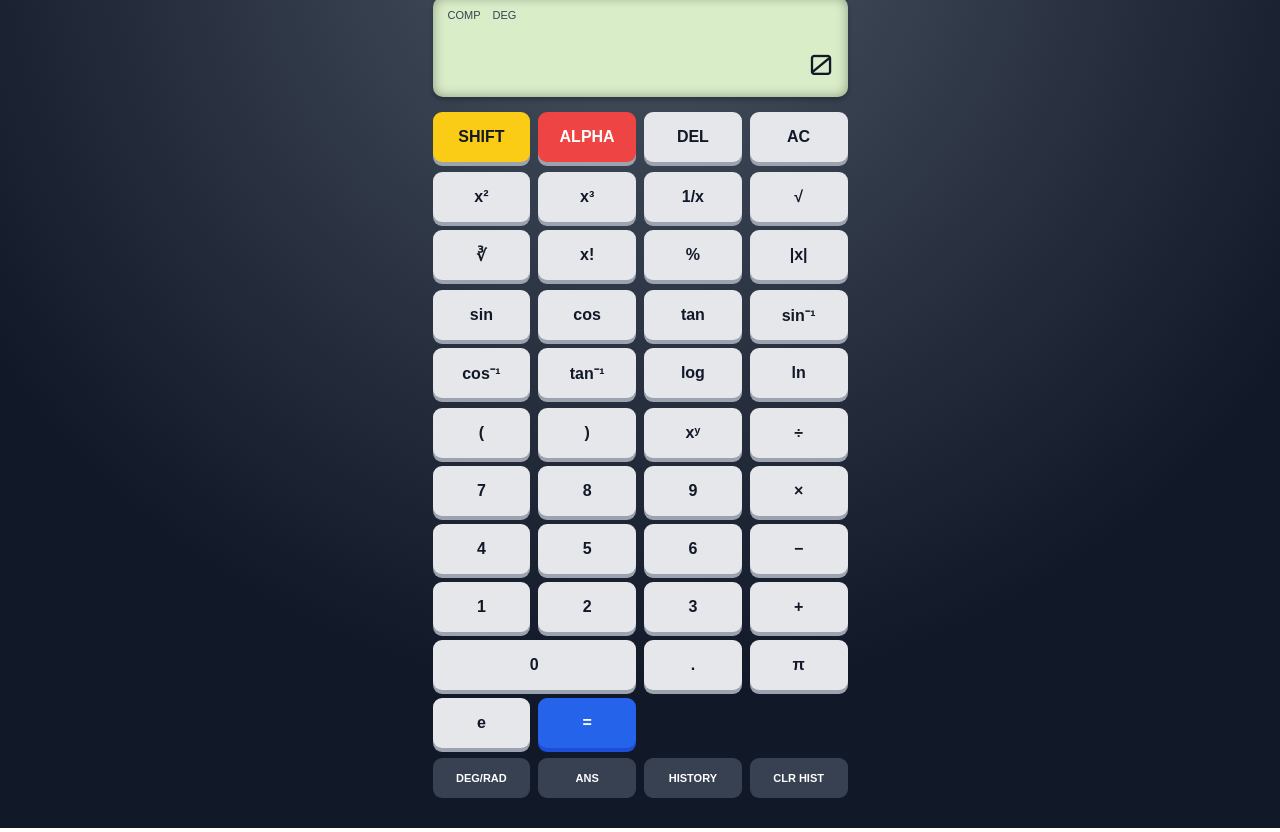
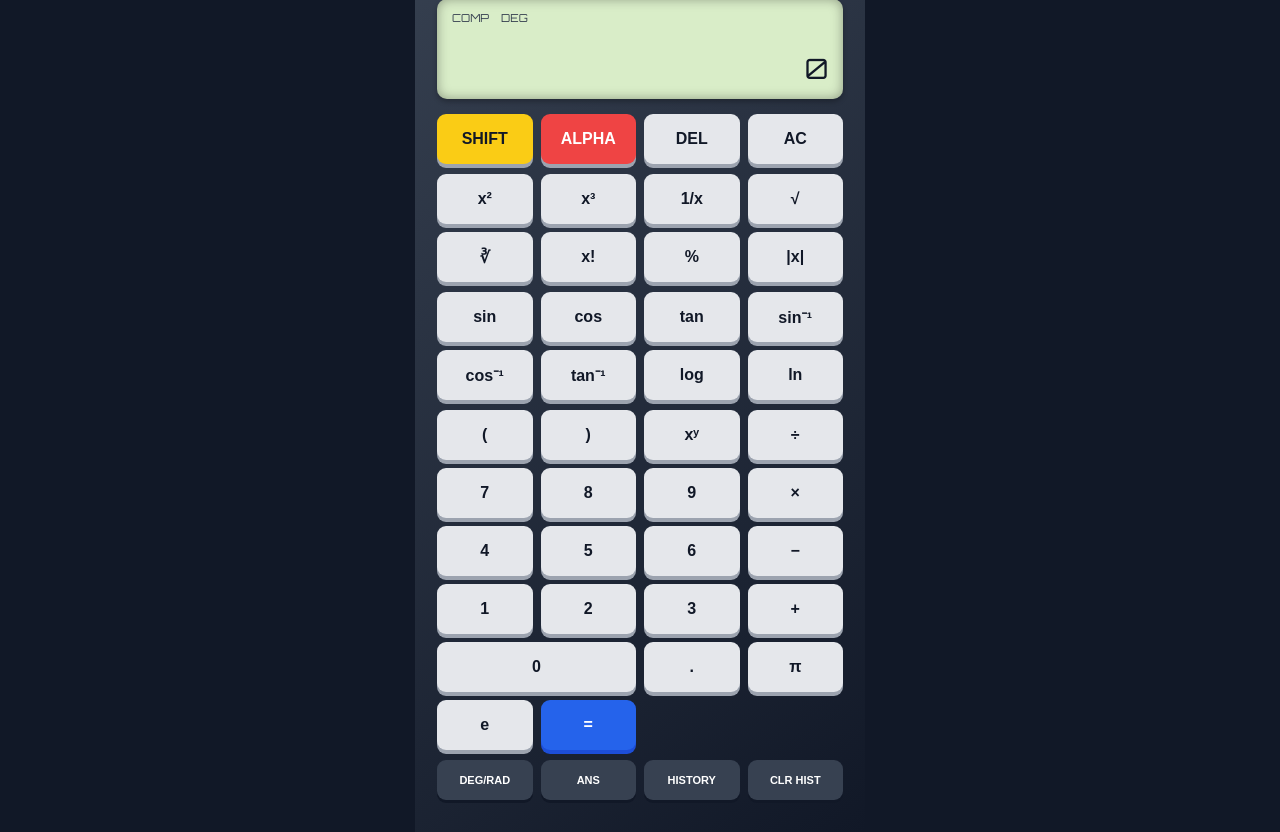
Before and after one commit to Claxer/CASIO-FX-991-ES-PLUS, a plain HTML site: page index.html in a window 1280 px wide. Shown: the part 85-917 px from the top of the page. Drawn offline with Linux system fonts and the light colour scheme.

Commit message:
Refactor and enhance CSS for calculator layout

```diff
--- a/style.css
+++ b/style.css
@@ -1,40 +1,51 @@
+/* =====================================================
+   RESET
+===================================================== */
+
 * {
     box-sizing: border-box;
     margin: 0;
     padding: 0;
 }
 
+
+/* =====================================================
+   PAGE
+===================================================== */
+
+html,
 body {
 
-    min-height: 100vh;
+    width: 100%;
+    min-width: 450px;
 
-    display: flex;
-    justify-content: center;
-    align-items: center;
+    min-height: 850px;
 
-    padding: 20px;
-
-    background:
-        radial-gradient(
-            circle at top,
-            #4b5563,
-            #111827 70%
-        );
+    margin: 0;
+    padding: 0;
 
     font-family: Arial, sans-serif;
+
+    background: #111827;
+
+    overflow: auto;
 
 }
 
 
-/* CALCULATOR */
+/* =====================================================
+   CALCULATOR WINDOW
+===================================================== */
 
-.calculator {
+.calculator-window {
 
-    width: 430px;
+    width: 450px;
 
-    padding: 22px;
+    min-width: 450px;
 
-    border-radius: 24px;
+    min-height: 850px;
+
+    margin: 0 auto;
 
     background:
         linear-gradient(
@@ -43,16 +54,40 @@ body {
             #111827
         );
 
-    box-shadow:
-        0 30px 60px rgba(0,0,0,.55),
-        inset 0 1px 2px rgba(255,255,255,.15);
+    overflow: visible;
 
 }
 
 
-/* TOP */
+/* =====================================================
+   CALCULATOR CONTENT
+===================================================== */
+
+.calculator-content {
+
+    width: 100%;
+
+    min-height: 850px;
+
+    padding: 22px;
+
+    background:
+        linear-gradient(
+            145deg,
+            #374151,
+            #111827
+        );
+
+}
+
+
+/* =====================================================
+   CASIO HEADER
+===================================================== */
 
 .calculator-top {
+
+    width: 100%;
 
     display: flex;
 
@@ -64,6 +99,7 @@ body {
 
 }
 
+
 .brand h1 {
 
     color: white;
@@ -74,20 +110,23 @@ body {
 
 }
 
+
 .brand span {
 
     display: block;
+
+    margin-top: 4px;
 
     color: #d1d5db;
 
     font-size: 13px;
 
-    margin-top: 4px;
-
 }
 
 
-/* SOLAR PANEL */
+/* =====================================================
+   SOLAR PANEL
+===================================================== */
 
 .solar-panel {
 
@@ -101,7 +140,12 @@ body {
 
     border: 2px solid #4b5563;
 
+    border-radius: 2px;
+
+    overflow: hidden;
+
 }
+
 
 .solar-panel div {
 
@@ -112,57 +156,83 @@ body {
 }
 
 
-/* DISPLAY */
+.solar-panel div:last-child {
+
+    border-right: none;
+
+}
+
+
+/* =====================================================
+   DISPLAY
+===================================================== */
 
 .display-container {
+
+    width: 100%;
+
+    min-height: 100px;
+
+    padding: 12px 15px;
+
+    margin-bottom: 15px;
 
     background: #d9edc8;
 
     border-radius: 10px;
 
-    padding: 12px 15px;
-
-    margin-bottom: 15px;
-
-    min-height: 100px;
-
     box-shadow:
-        inset 0 0 12px rgba(0,0,0,.35),
-        0 3px 5px rgba(0,0,0,.25);
+        inset 0 0 12px rgba(0, 0, 0, .35),
+        0 3px 5px rgba(0, 0, 0, .25);
 
 }
 
+
 .display-status {
+
+    width: 100%;
+
+    height: 18px;
 
     display: flex;
 
     gap: 12px;
 
-    font-size: 11px;
-
     color: #374151;
 
-    height: 18px;
+    font-family: "Orbitron", monospace;
+
+    font-size: 11px;
 
 }
 
+
 #history {
+
+    width: 100%;
 
     height: 20px;
 
+    overflow: hidden;
+
+    white-space: nowrap;
+
     text-align: right;
+
+    color: #4b5563;
 
     font-size: 13px;
 
-    color: #4b5563;
+}
 
-    overflow: hidden;
-
-}
 
 #screen {
 
+    display: block;
+
     width: 100%;
+
+    height: 38px;
 
     border: none;
 
@@ -170,25 +240,33 @@ body {
 
     background: transparent;
 
+    color: #111827;
+
     text-align: right;
 
     font-family: "Orbitron", monospace;
 
     font-size: 28px;
 
-    color: #111827;
+    caret-color: transparent;
 
 }
 
 
-/* BUTTON GROUPS */
+/* =====================================================
+   BUTTON ROWS
+===================================================== */
 
 .mode-buttons,
 .scientific-buttons,
 .buttons,
 .extra-buttons {
 
+    width: 100%;
+
     display: grid;
+
+    grid-template-columns: repeat(4, 1fr);
 
     gap: 8px;
 
@@ -196,32 +274,10 @@ body {
 
 }
 
-.mode-buttons {
 
-    grid-template-columns: repeat(4, 1fr);
-
-}
-
-.scientific-buttons {
-
-    grid-template-columns: repeat(4, 1fr);
-
-}
-
-.buttons {
-
-    grid-template-columns: repeat(4, 1fr);
-
-}
-
-.extra-buttons {
-
-    grid-template-columns: repeat(4, 1fr);
-
-}
-
-
-/* BUTTON */
+/* =====================================================
+   NORMAL BUTTONS
+===================================================== */
 
 button {
 
@@ -235,6 +291,8 @@ button {
 
     color: #111827;
 
+    font-family: Arial, sans-serif;
+
     font-size: 16px;
 
     font-weight: bold;
@@ -245,17 +303,19 @@ button {
         0 4px 0 #9ca3af;
 
     transition:
+        filter .15s,
         transform .1s,
-        box-shadow .1s,
-        filter .15s;
+        box-shadow .1s;
 
 }
+
 
 button:hover {
 
     filter: brightness(1.08);
 
 }
+
 
 button:active {
 
@@ -266,13 +326,16 @@ button:active {
 }
 
 
-/* SPECIAL BUTTONS */
+/* =====================================================
+   SPECIAL BUTTONS
+===================================================== */
 
 .yellow {
 
     background: #facc15;
 
 }
+
 
 .red {
 
@@ -281,6 +344,7 @@ button:active {
     color: white;
 
 }
+
 
 .equal {
 
@@ -293,6 +357,11 @@ button:active {
 
 }
 
+
+/* =====================================================
+   ZERO BUTTON
+===================================================== */
+
 .zero {
 
     grid-column: span 2;
@@ -300,17 +369,19 @@ button:active {
 }
 
 
-/* EXTRA BUTTONS */
+/* =====================================================
+   EXTRA BUTTONS
+===================================================== */
 
 .extra-buttons button {
 
     height: 40px;
 
-    font-size: 11px;
-
     background: #374151;
 
     color: white;
+
+    font-size: 11px;
 
     box-shadow:
         0 3px 0 #111827;
@@ -318,30 +389,105 @@ button:active {
 }
 
 
-/* MOBILE */
+/* =====================================================
+   REMOVE OLD WINDOW FEATURES
+===================================================== */
 
-@media (max-width: 500px) {
+.window-titlebar,
+.window-controls,
+.window-button,
+.restore-button {
 
-    .calculator {
+    display: none !important;
 
-        width: 100%;
+}
 
-        max-width: 400px;
 
-        padding: 15px;
+/* =====================================================
+   NO DRAGGING
+===================================================== */
 
-    }
+.calculator-window.dragging {
 
-    button {
+    box-shadow: none;
 
-        height: 48px;
+}
 
-    }
 
-    #screen {
+/* =====================================================
+   NO MINIMIZED STATE
+===================================================== */
 
-        font-size: 23px;
+.calculator-window.minimized {
+
+    display: block;
+
+}
+
+
+/* =====================================================
+   NO MAXIMIZED STATE
+===================================================== */
+
+.calculator-window.maximized {
+
+    width: 450px;
+
+    min-width: 450px;
+
+    height: auto;
+
+    min-height: 850px;
+
+    border-radius: 0;
+
+}
+
+
+/* =====================================================
+   PREVENT CONTENT FROM BEING CUT
+===================================================== */
+
+.calculator-content,
+.calculator-window {
+
+    overflow: visible;
+
+}
+
+
+/* =====================================================
+   LARGE WINDOW
+===================================================== */
+
+@media (min-height: 900px) {
+
+    body {
+
+        display: flex;
+
+        justify-content: center;
+
+        align-items: flex-start;
 
     }
 
 }
+
+
+/* =====================================================
+   SMALL WINDOW PROTECTION
+===================================================== */
+
+@media (max-height: 849px) {
+
+    html,
+    body {
+
+        min-height: 850px;
+
+        overflow: auto;
+
+    }
+
+}
```
